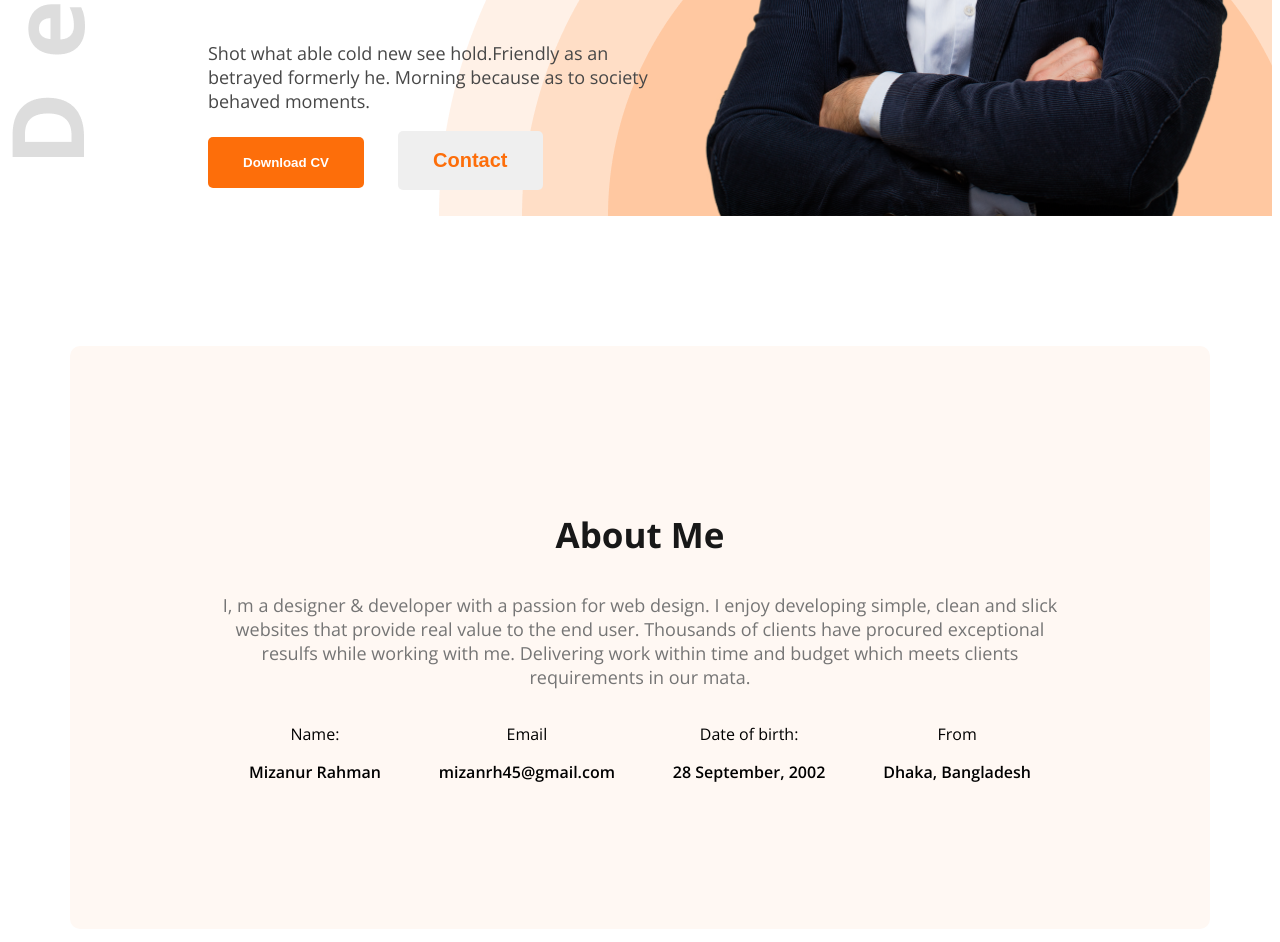
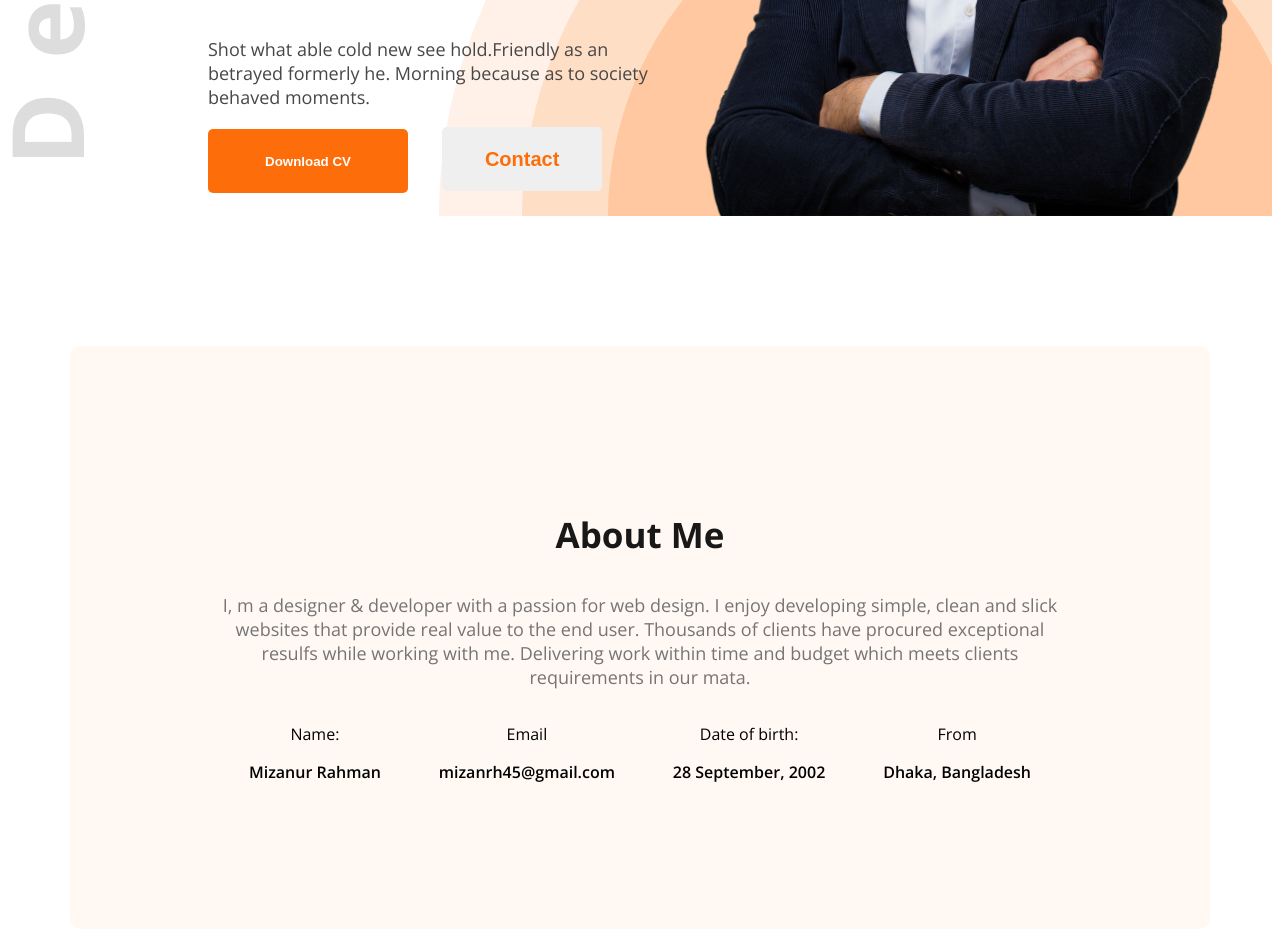
Before and after one commit to Mizan310/web-developer-portfolio-, a plain HTML site: page index.html in a window 1280 px wide. Shown: the part 614-1556 px from the top of the page. Drawn offline with nearby package versions, Linux system fonts and the light colour scheme.

Commit message:
Added my first HTML CSS project: portfolio new updated parts final

```diff
--- a/styles/portfolio.css
+++ b/styles/portfolio.css
@@ -22,6 +22,8 @@ nav {
 }
 
 .btn-primary {
+    height: 64px;
+    width: 200px;
     font-weight: bold;
     color: #FFFFFF;
     background-color: #FD6E0A;
@@ -30,10 +32,12 @@ nav {
     border: none;
 }
 .btn-primary-2 {
+    height: 64px;
+    width: 160px;
     font-weight: bold;
     font-size: 20px;
     color: #FD6E0A;
-    border: 2px solid #F97316;
+    border: 1px solid #F97316;
     padding: 18px 35px;
     border-radius: 5px;
     border: none;
```
